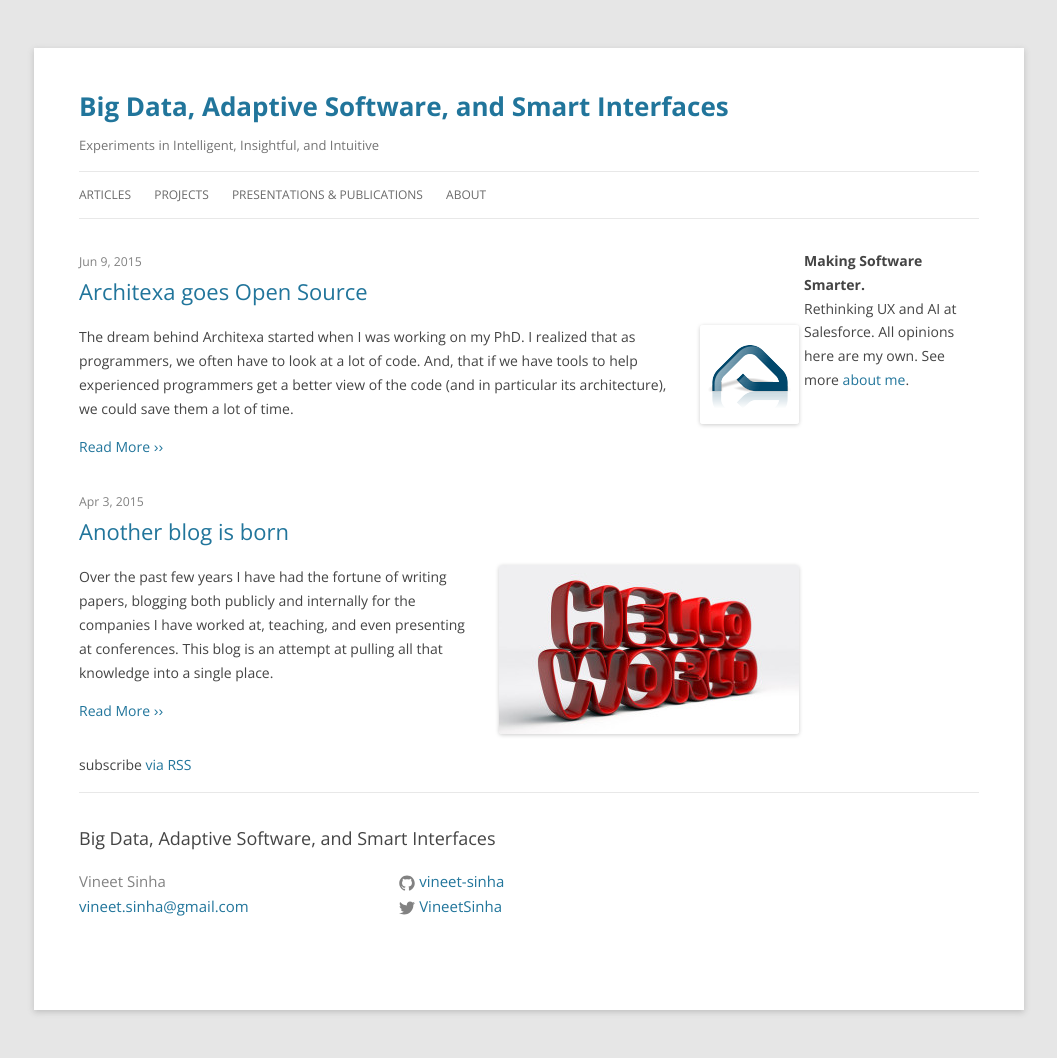
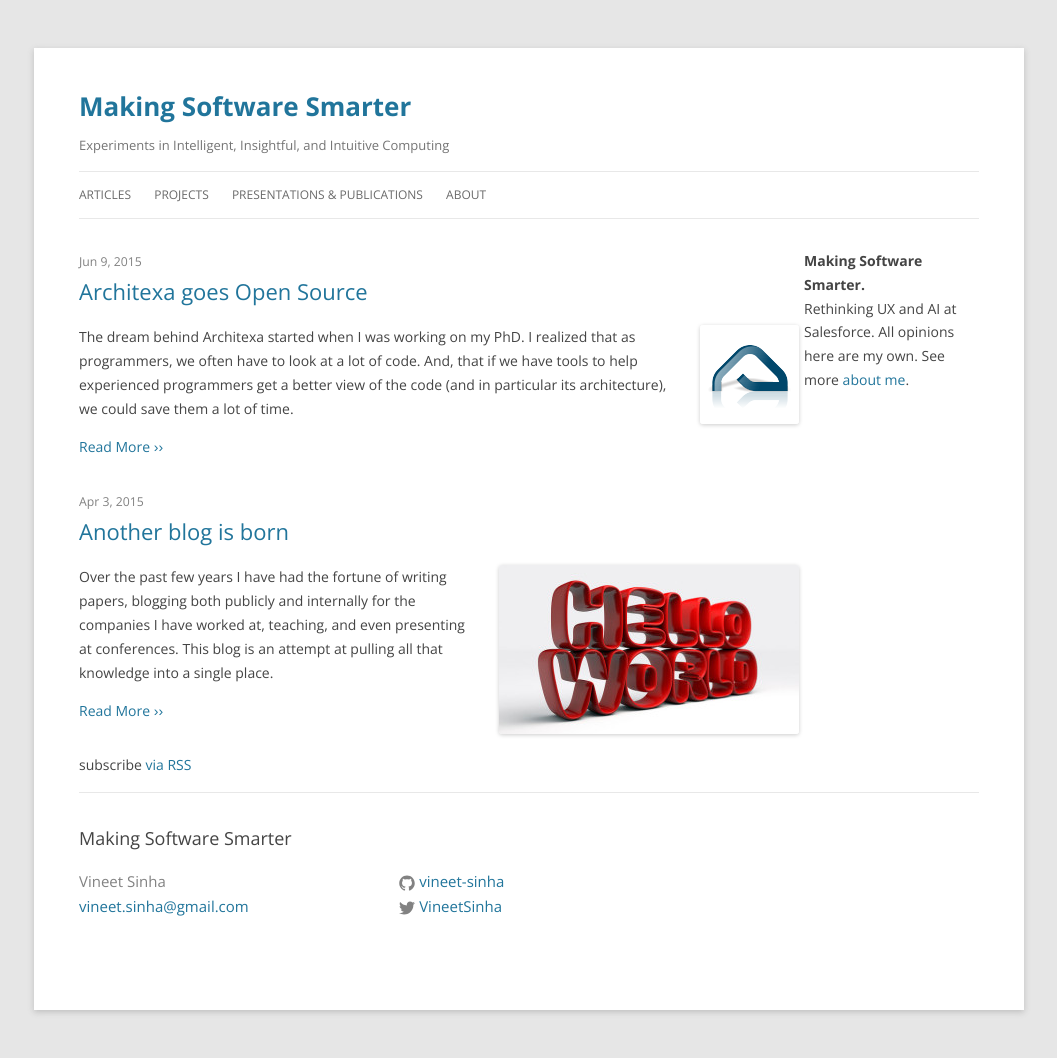
Before and after one commit to i3labs/i3labs.github.io, a Jekyll site: the page built from index.md, in a window 1280 px wide. Shown: the whole page, without its empty margins (111-1168 px from the left). Built offline with Jekyll 4.4.1, drawn with Linux system fonts in a browser that asks for light colours.

Commit message:
updated site title and description

```diff
--- a/_config.yml
+++ b/_config.yml
@@ -17,13 +17,13 @@
 # you will see them accessed via {{ site.title }}, {{ site.email }}, and so on.
 # You can create any custom variable you would like, and they will be accessible
 # in the templates via {{ site.myvariable }}.
-title: "Big Data, Adaptive Software, and Smart Interfaces"
+title: "Making Software Smarter"
 author: Vineet Sinha
 email: vineet.sinha@gmail.com
 description: > # this means to ignore newlines until "baseurl:"
-  Experiments in Intelligent, Insightful, and Intuitive
+  Experiments in Intelligent, Insightful, and Intuitive Computing
 baseurl: "" # the subpath of your site, e.g. /blog
-url: "https://i3labs.github.io/" # the base hostname & protocol for your site, e.g. http://example.com
+url: "https://i3labs.org/" # the base hostname & protocol for your site, e.g. http://example.com
 twitter_username: VineetSinha
 github_username:  vineet-sinha
 repository: i3labs/i3labs.github.io
```
